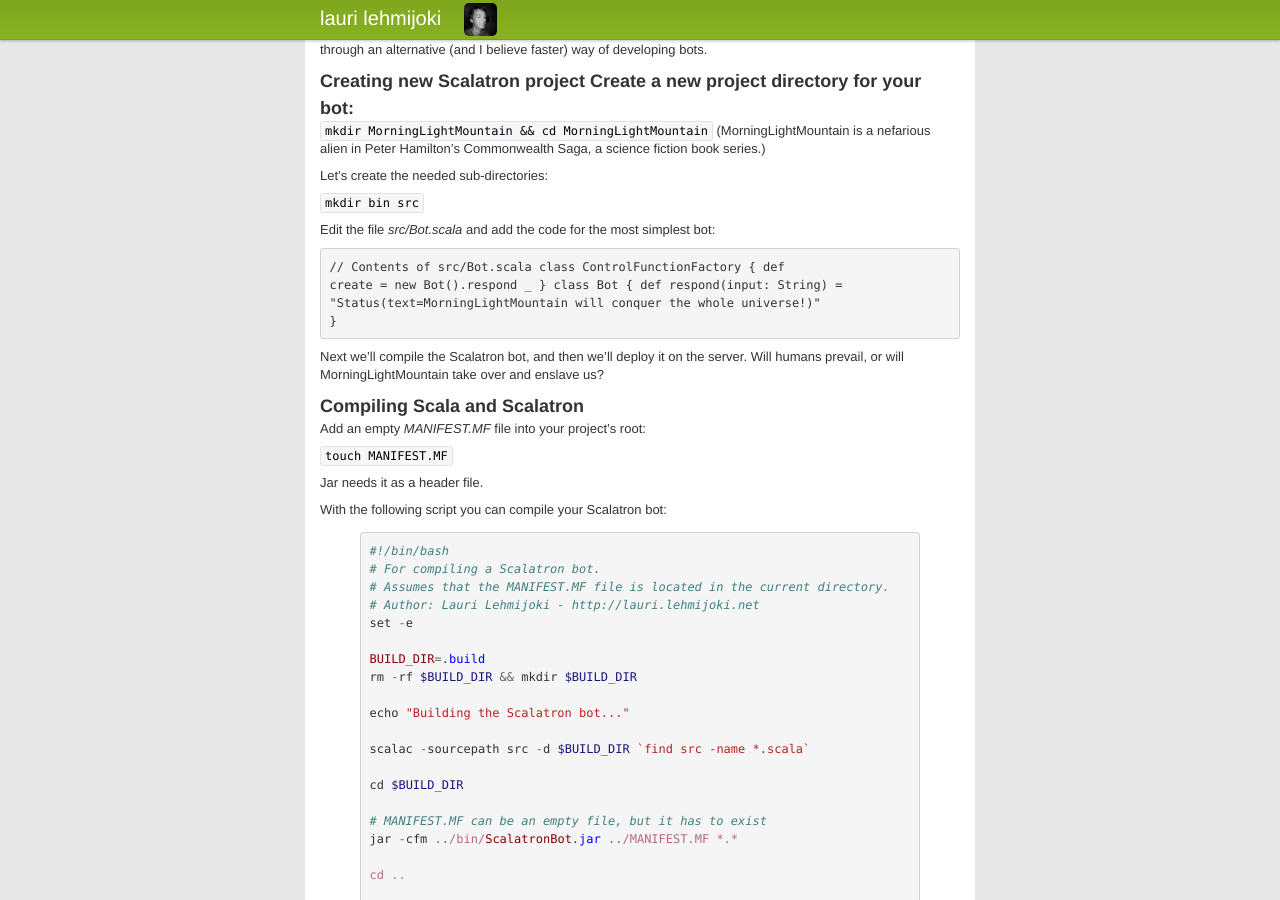
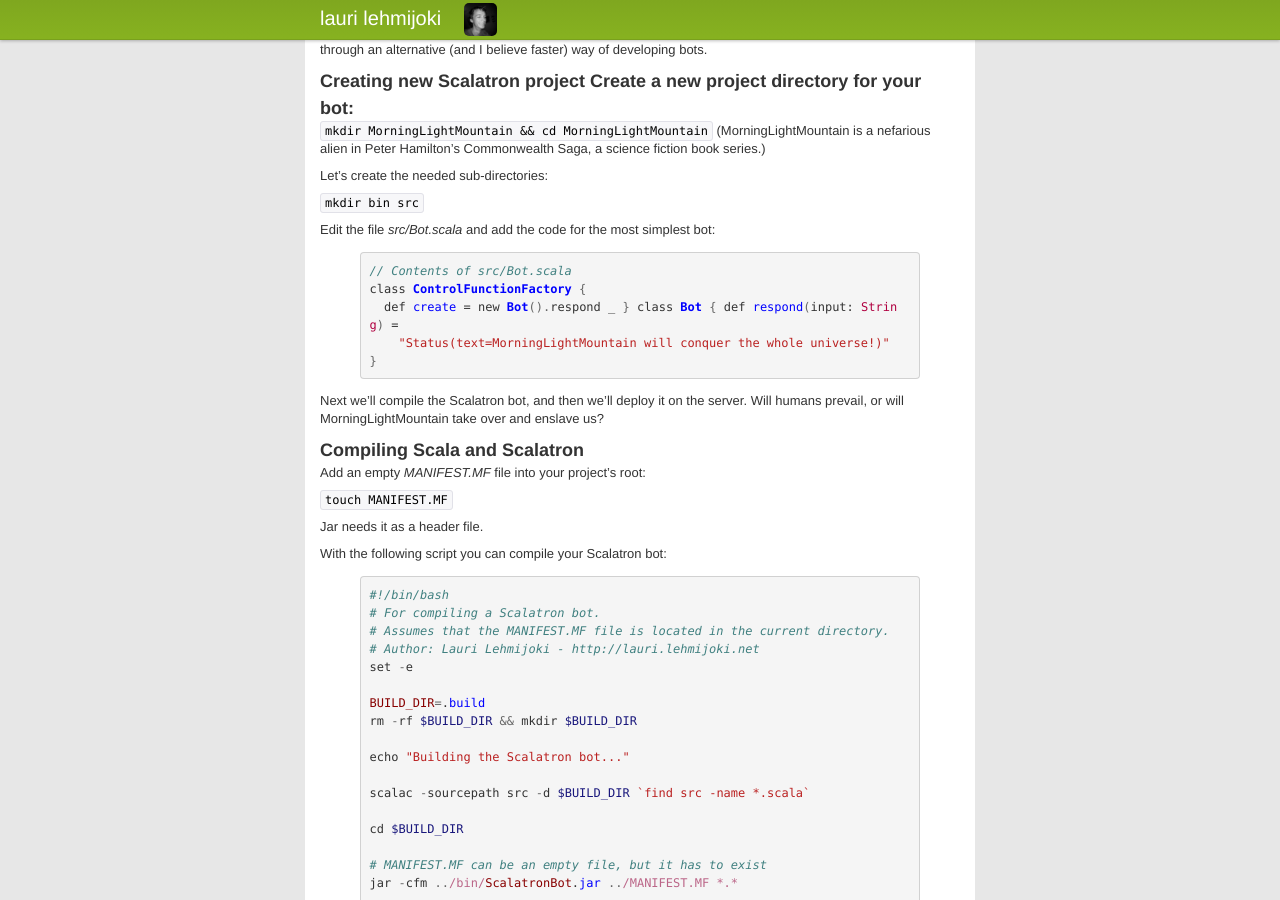
Before and after one commit to laurilehmijoki/lauri.lehmijoki.net, a Jekyll site: the page built from en/nerd/_posts/2012-04-02-scalatron-on-cli.markdown, in a window 1280 px wide and 900 px high, scrolled down 1402 px. Built offline with Jekyll 4.4.1, drawn with Linux system fonts in a browser that asks for light colours.

Commit message:
highlighting

```diff
--- a/en/nerd/_posts/2012-04-02-scalatron-on-cli.markdown
+++ b/en/nerd/_posts/2012-04-02-scalatron-on-cli.markdown
@@ -122,10 +122,13 @@ Let's create the needed sub-directories:
 
 Edit the file *src/Bot.scala* and add the code for the most simplest bot:
 
-<pre><code>// Contents of src/Bot.scala class ControlFunctionFactory { def
-create = new Bot().respond _ } class Bot { def respond(input: String) =
-"Status(text=MorningLightMountain will conquer the whole universe!)"
-}</code></pre>
+{% highlight scala %}
+// Contents of src/Bot.scala
+class ControlFunctionFactory {
+  def create = new Bot().respond _ } class Bot { def respond(input: String) =
+    "Status(text=MorningLightMountain will conquer the whole universe!)"
+}
+{% endhighlight %}
 
 Next we'll compile the Scalatron bot, and then we'll deploy it on the server.
 Will humans prevail, or will MorningLightMountain take over and enslave us?
```
